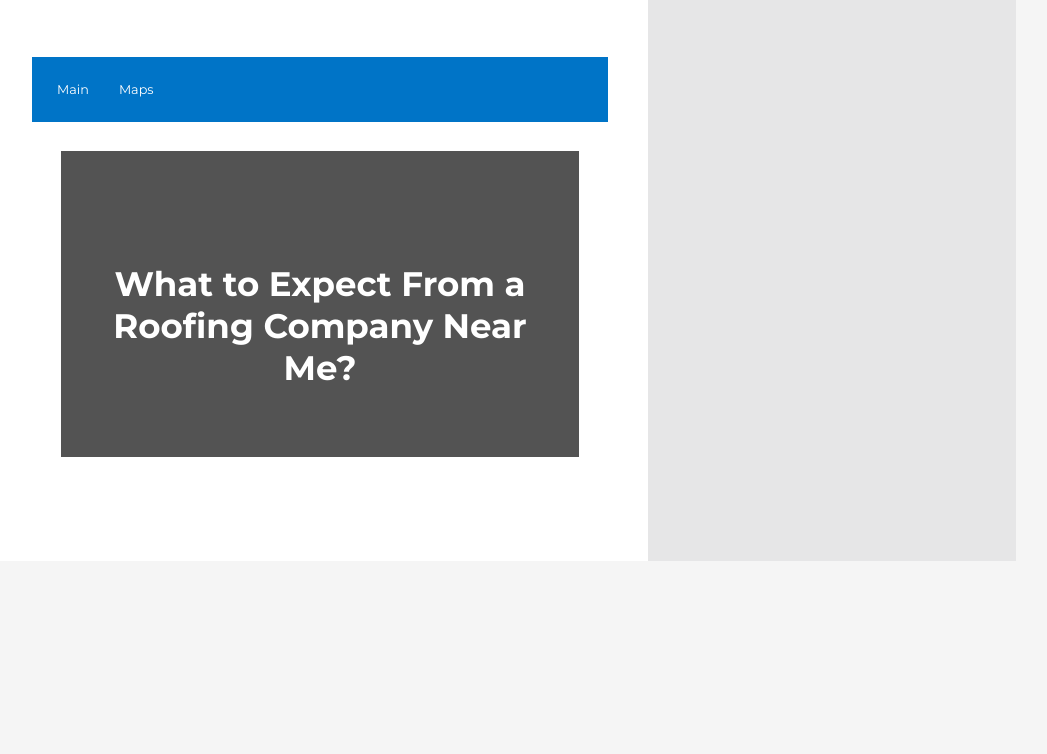
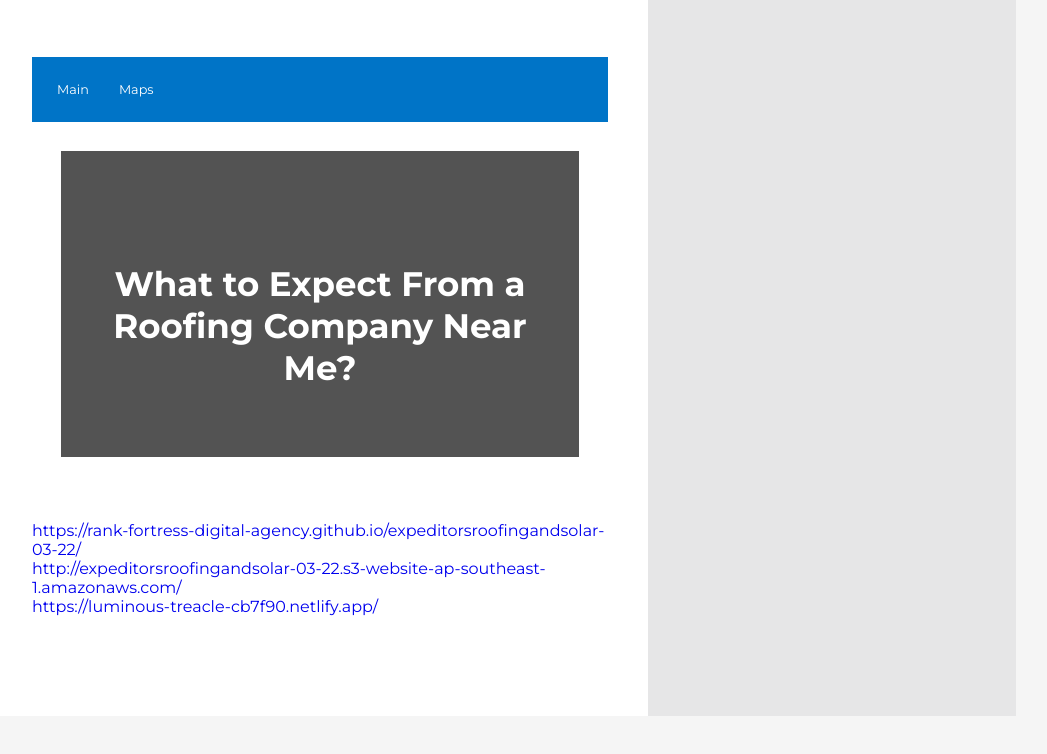
Before and after one commit to Rank-Fortress-Digital-Agency/expeditorsroofingandsolar-03-22, a plain HTML site: page index.html in a window 1280 px wide. Shown: the part 6323-7077 px from the top of the page, without its empty margins (136-1183 px from the left). Before the commit the page ends 6924 px from the top, so only its background shows below. Drawn offline with Linux system fonts and the light colour scheme.

Commit message:
Add files via upload

```diff
--- a/index.html
+++ b/index.html
@@ -310,6 +310,15 @@
         <iframe src="./index.html" style="border:0px #ffffff none;" name="" scrolling="yes" frameborder="1" marginheight="0px" marginwidth="0px" height="400px" width="100%" allowfullscreen></iframe>
       </section>
 
+      <section>
+        <a target="_bLank"
+            href="https://rank-fortress-digital-agency.github.io/expeditorsroofingandsolar-03-22/">https://rank-fortress-digital-agency.github.io/expeditorsroofingandsolar-03-22/</a><br>
+        <a target="_bLank"
+            href="http://expeditorsroofingandsolar-03-22.s3-website-ap-southeast-1.amazonaws.com/">http://expeditorsroofingandsolar-03-22.s3-website-ap-southeast-1.amazonaws.com/</a><br>
+        <a target="_bLank"
+            href="https://luminous-treacle-cb7f90.netlify.app/">https://luminous-treacle-cb7f90.netlify.app/</a>
+      </section>
+
     </div>
 
     <!-- Sidebar -->
```
